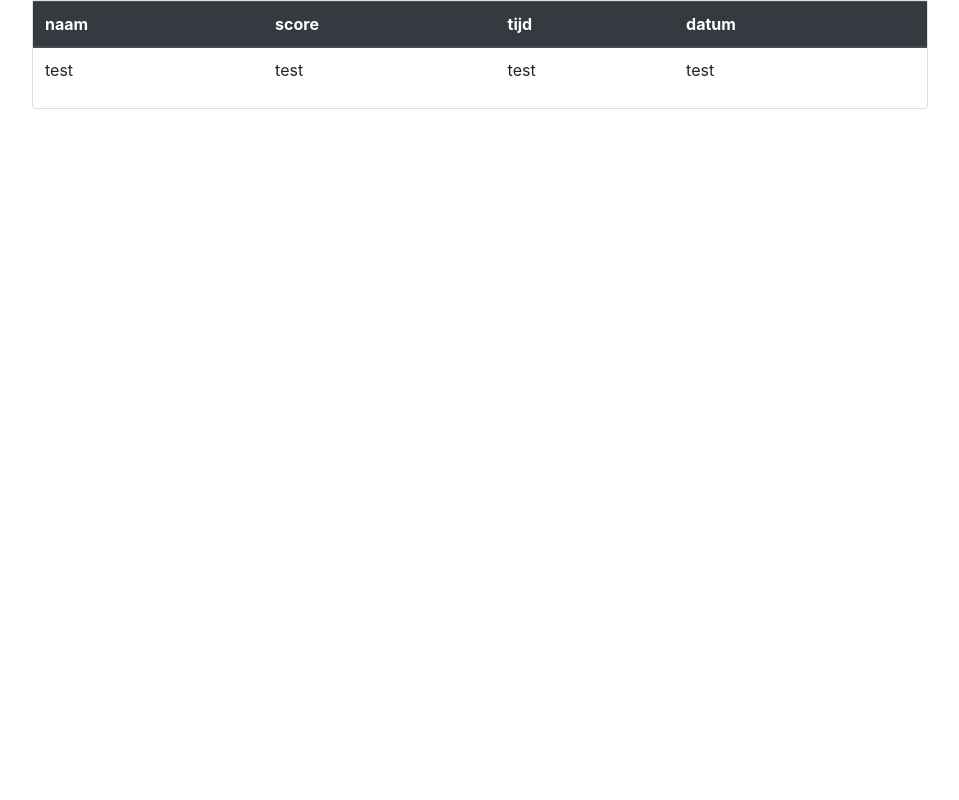
After one commit to berend109/kd-games, a PHP site: page /assets/php/leaderboard.php in a window 1280 px wide. The commit adds this page. Shown: the whole page, without its empty margins (160-1119 px from the left). Run offline with PHP 8.4, Linux system fonts and the light colour scheme.

Commit message:
started with leaderboard template idea

```diff
--- a/assets/php/conn.php
+++ b/assets/php/conn.php
@@ -16,7 +16,6 @@ class connection {
             $dsn = "mysql:host=".$this->servername.";dbname=".$this->dbname.";charset=".$this->charset;
             $pdo = new PDO($dsn, $this->username, $this->password);
             $pdo->setAttribute(PDO::ATTR_ERRMODE, PDO::ERRMODE_EXCEPTION);
-            echo "Connection successfull !!";
             return $pdo;
         } catch (PDOException $e) {
             echo "Connection failed: ".$e->getMessage();
--- /dev/null
+++ b/assets/php/get.php
@@ -0,0 +1,12 @@
+<?php
+
+session_start();
+
+require 'conn.php';
+
+$pdo = new connection; // class
+$con = $pdo->connect(); // function
+
+
+
+?>
--- /dev/null
+++ b/assets/php/leaderboard.php
@@ -0,0 +1,48 @@
+<?php
+
+	require 'get.php';
+
+?>
+
+<html>
+<head>
+
+    <!-- meta tags -->
+    <meta name="viewport" content="width=device-width, initial-scale=1, shrink-to-fit=no">
+
+    <!-- Bootstrap -->
+    <link rel="stylesheet" href="https://stackpath.bootstrapcdn.com/bootstrap/4.3.1/css/bootstrap.min.css"
+        integrity="sha384-ggOyR0iXCbMQv3Xipma34MD+dH/1fQ784/j6cY/iJTQUOhcWr7x9JvoRxT2MZw1T" crossorigin="anonymous">
+
+    <!-- css link -->
+    <link rel="stylesheet" type="text/css" href="../css/index.css">
+
+    <!-- title -->
+    <title>Project Binair Rekenen</title>
+
+</head>
+
+<body>
+
+<div class="card text-center" id="card">
+	<table class="table">
+		<thead class="thead-dark">
+			<tr>
+				<th scope="col">naam</th>
+				<th scope="col">score</th>
+				<th scope="col">tijd</th>
+				<th scope="col">datum</th>
+			</tr>
+		</thead>
+		<tbody>
+			<tr>
+				<td>test</td>
+				<td>test</td>
+				<td>test</td>
+				<td>test</td>
+			</tr>
+		</tbody>
+	</table>
+</div>
+
+</body>
--- a/index.php
+++ b/index.php
@@ -39,7 +39,7 @@
 
     <div class="card text-center" id="card">
         <div class="card-header">
-			<form action="leaderboard.php">
+			<form action="assets/php/leaderboard.php">
 				<input type="submit" value="leader board" class="btn btn-primary">
 			</form>
 			<form action="assets/php/game.php" method="GET">
```
Also changed, not shown: assets/php/game.php (+0 -14 lines).
